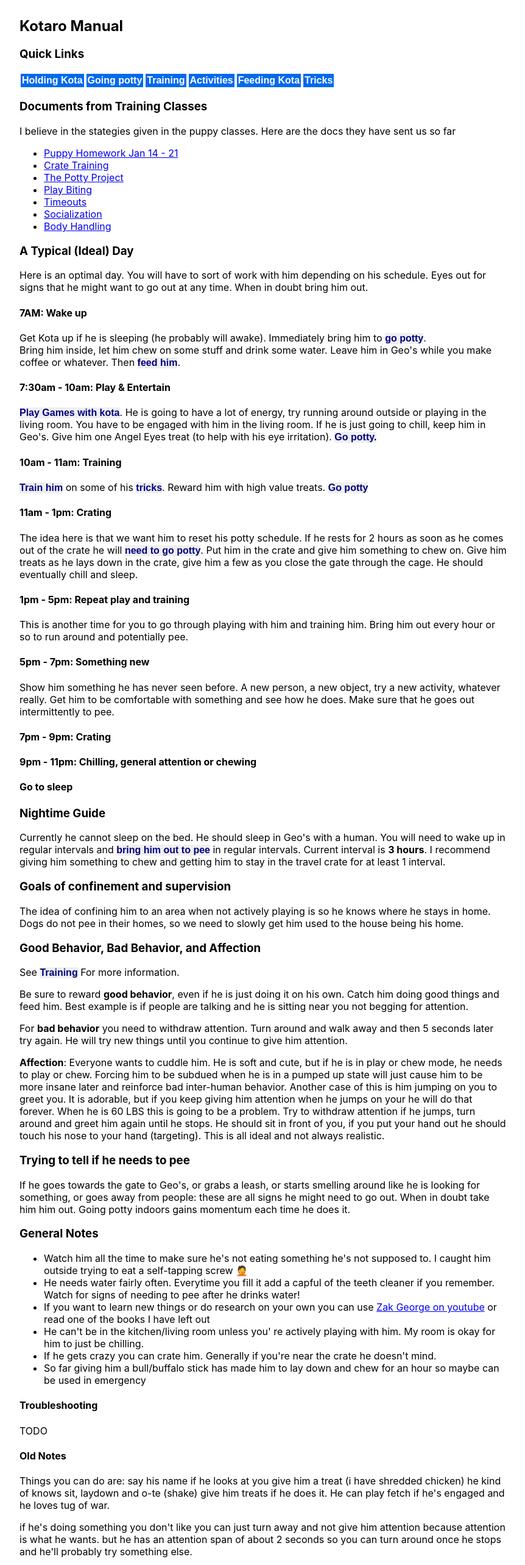
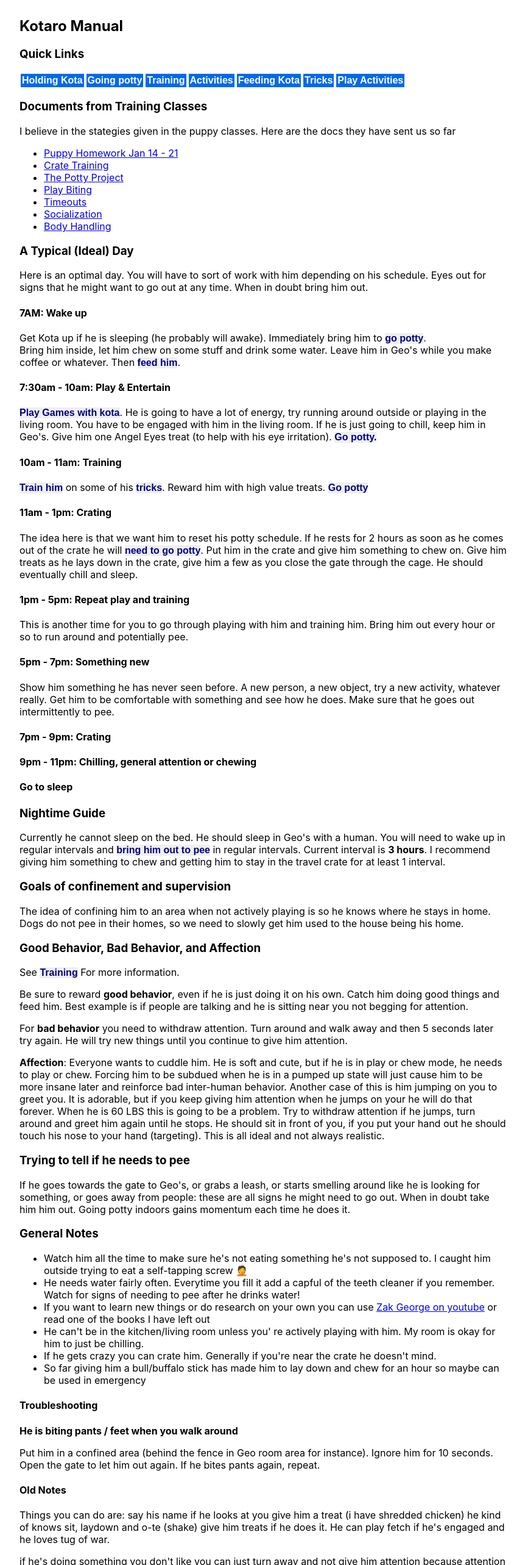
Before and after one commit to geoguide/kotaro, a React (Create React App) app: page / in a window 1280 px wide. Shown: the top 2566 px of the page at 61% size, without its empty margins (208-1070 px from the left). Built offline with nearby package versions, Linux system fonts and the light colour scheme.

Commit message:
add play activities

```diff
--- a/src/App.js
+++ b/src/App.js
@@ -179,7 +179,8 @@ function App() {
         </div>
 
         <h4>Troubleshooting</h4>
-        <div>TODO</div>
+        <strong>He is biting pants / feet when you walk around</strong>
+        <p>Put him in a confined area (behind the fence in Geo room area for instance). Ignore him for 10 seconds. Open the gate to let him out again. If he bites pants again, repeat.</p>
 
         <h4> Old Notes</h4>
 
--- a/src/data/modalData.js
+++ b/src/data/modalData.js
@@ -78,10 +78,18 @@ export const getModalContent = (props) => {
 
           <strong>Hard: Jump through hoop</strong>
           <p>There is a small folded hoop in the living room. You can hold it 1 inch off the ground and get him to go through it. You probably will have to start by luring him through with food.</p>
+        </div>,
+    },
+    play: {
+      title: 'Play Activities',
+      content:
+        <div>
+          <strong>Tug of War</strong>
+          <p>He loves tug of war. You might need to walk with the rope hanging to your side to get him to grab it, but then you can play tug with him. You can slide him around the ground give him little tugs etc. He&apos;s really strong, so you can play kind of hard.</p>
 
           <strong>Easy: Fetch</strong>
           <p>Once he is engaged with toys you can get him to fetch them. Throw something and say <em>fetch</em>. He will go after it and bring it back to you. If he does not bring it back, you can tell him to come back and he should. He kind of knows <em>Leave it!</em> (use in conjunction with not pulling on the toy)</p>
-        </div>,
+        </div>
     }
   };
 };
```
